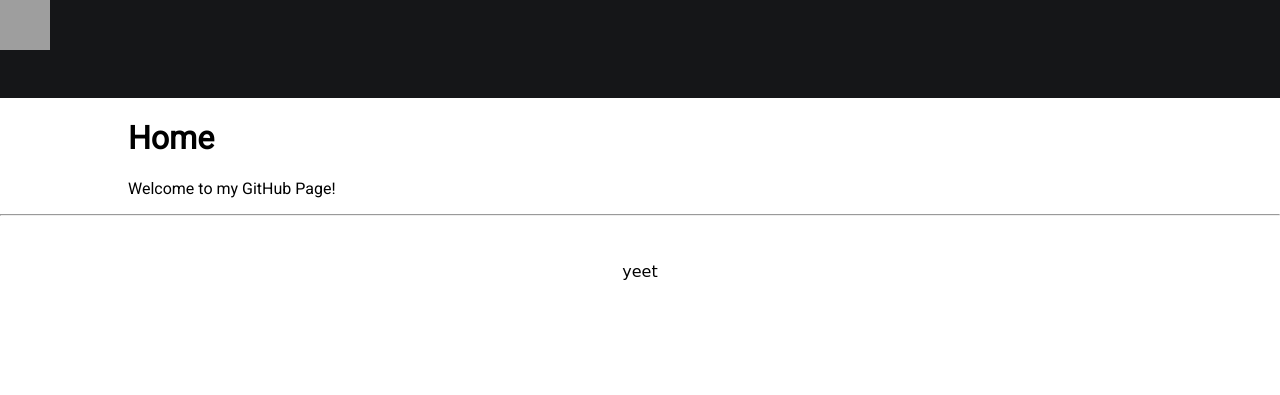
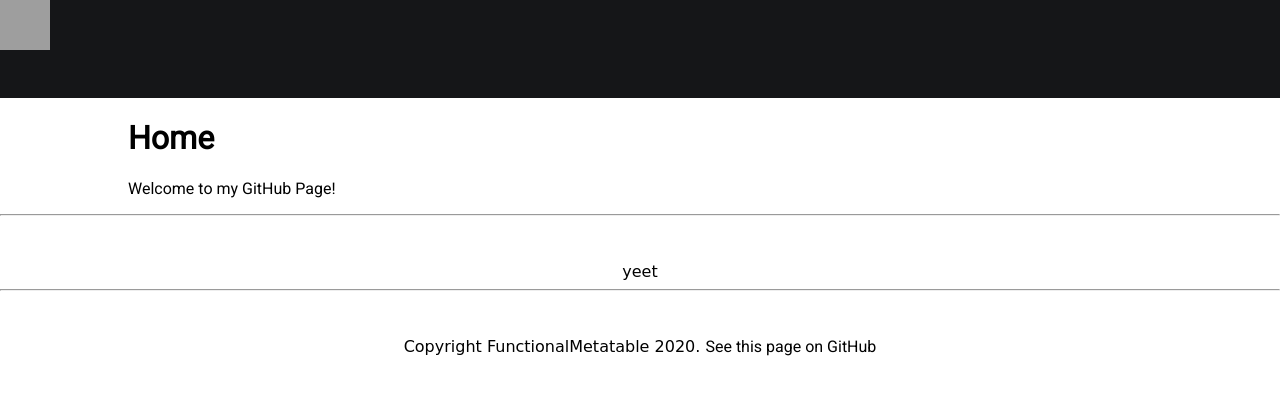
Before and after one commit to FunctionalMetatable/beta, a Jekyll site: the page built from index.md, in a window 1280 px wide. Shown: the top 395 px of the page. Built offline with Jekyll 4.4.1, drawn with Linux system fonts in a browser that asks for light colours; our own code applies the rules of GitHub Pages for plain Markdown files; grey boxes are pictures that could not be loaded.

Commit message:
Update footer.html

```diff
--- a/_includes/footer.html
+++ b/_includes/footer.html
@@ -1 +1,16 @@
 <hr /> <br> <br> <center><a style="font-family: 'Comic Sans MS'">yeet</a></center>
+<hr>
+<br>
+<br>
+<center>
+  <a style="font-family: 'Comic Sans MS'">
+    Copyright FunctionalMetatable 2020.
+    <a id="edit">
+      See this page on GitHub
+    </a>
+    <script>
+      let node = document.getElementById("edit")
+      node.href = "https://github.com/functionalmetatable/" + window.location.pathname
+    </script>
+  </a>
+</center>
```
